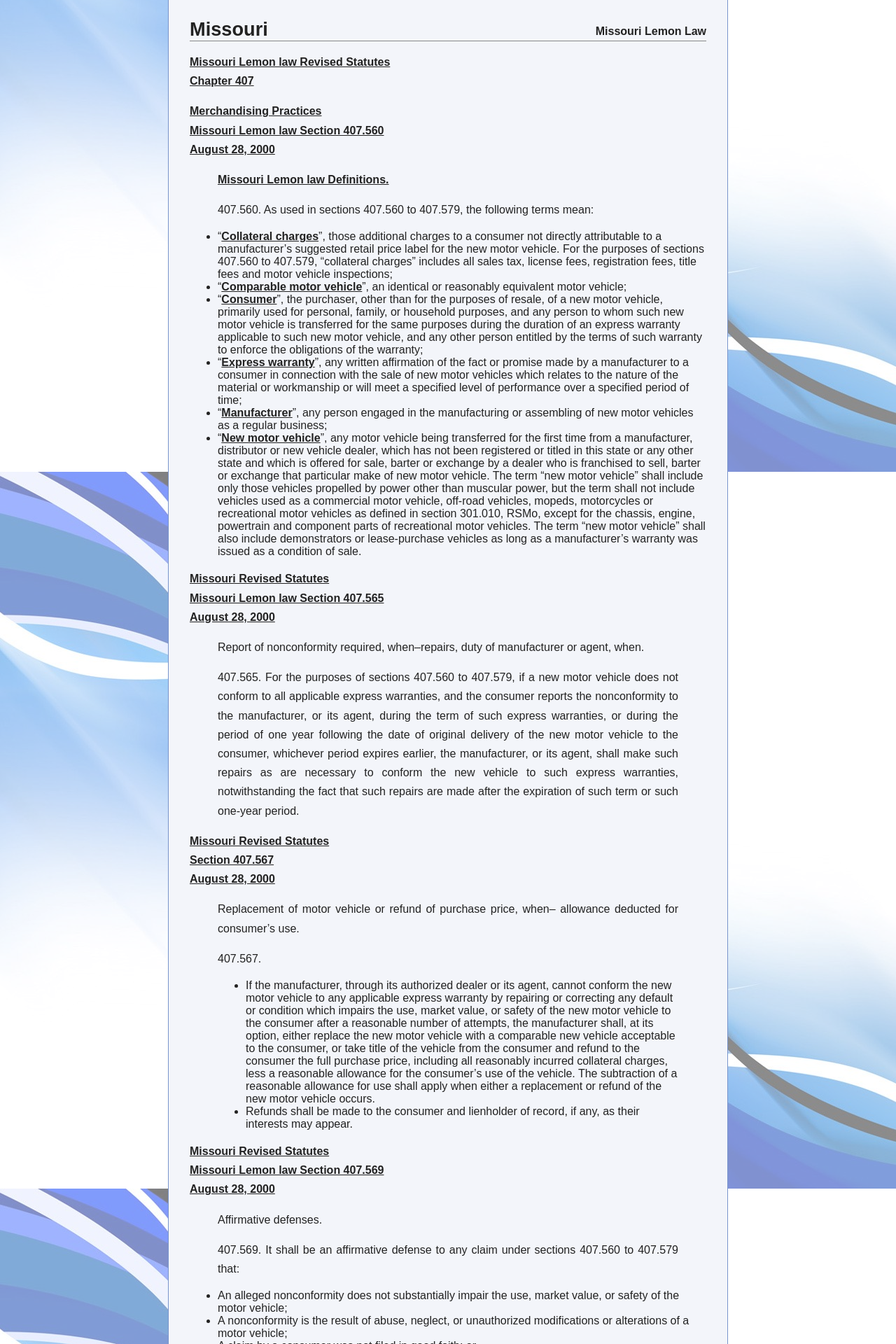
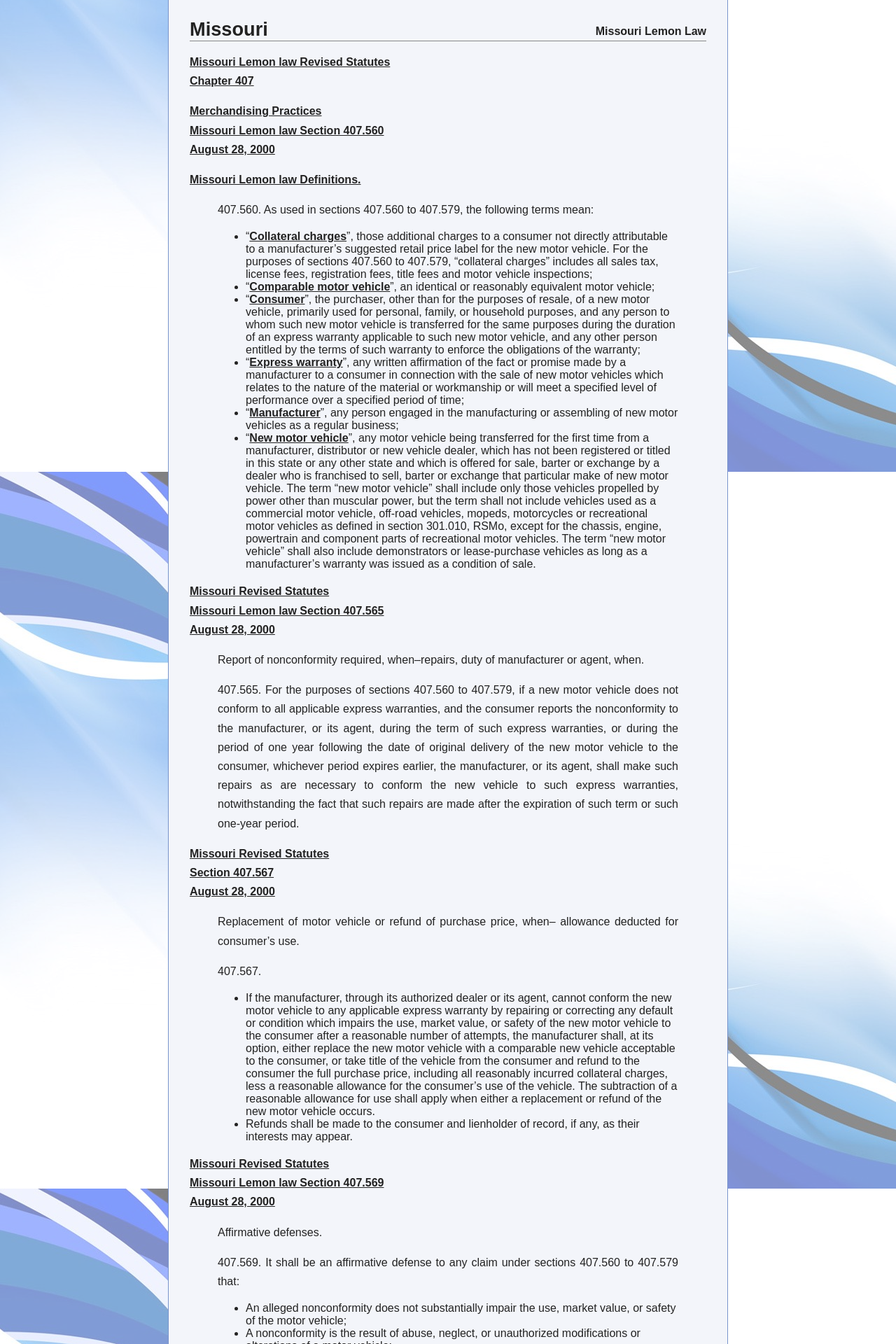
Before and after one commit to lemonlawaz/lemonlawaz.github.io, a Jekyll site: the page built from lemonlaws/missouri.md, in a window 1280 px wide. Shown: the part 350-2270 px from the top of the page at 70% size. Built offline with Jekyll 4.4.1, drawn with Linux system fonts in a browser that asks for light colours; Markdown is read by kramdown in place of the engine named in the settings.

```diff
--- a/lemonlaws/missouri.md
+++ b/lemonlaws/missouri.md
@@ -12,16 +12,16 @@ seo: Missouri Lemon Law
 **Missouri Lemon law Section 407.560** <br>
 **August 28, 2000**
 
->**Missouri Lemon law Definitions.**
+**Missouri Lemon law Definitions.**
 
 >407.560. As used in sections 407.560 to 407.579, the following terms mean:
 
-  - "**Collateral charges**", those additional charges to a consumer not directly attributable to a manufacturer's suggested retail price label for the new motor vehicle. For the purposes of sections 407.560 to 407.579, "collateral charges" includes all sales tax, license fees, registration fees, title fees and motor vehicle inspections;
-  - "**Comparable motor vehicle**", an identical or reasonably equivalent motor vehicle;
-  - "**Consumer**", the purchaser, other than for the purposes of resale, of a new motor vehicle, primarily used for personal, family, or household purposes, and any person to whom such new motor vehicle is transferred for the same purposes during the duration of an express warranty applicable to such new motor vehicle, and any other person entitled by the terms of such warranty to enforce the obligations of the warranty;
-  - "**Express warranty**", any written affirmation of the fact or promise made by a manufacturer to a consumer in connection with the sale of new motor vehicles which relates to the nature of the material or workmanship or will meet a specified level of performance over a specified period of time;
-  - "**Manufacturer**", any person engaged in the manufacturing or assembling of new motor vehicles as a regular business;
-  - "**New motor vehicle**", any motor vehicle being transferred for the first time from a manufacturer, distributor or new vehicle dealer, which has not been registered or titled in this state or any other state and which is offered for sale, barter or exchange by a dealer who is franchised to sell, barter or exchange that particular make of new motor vehicle. The term "new motor vehicle" shall include only those vehicles propelled by power other than muscular power, but the term shall not include vehicles used as a commercial motor vehicle, off-road vehicles, mopeds, motorcycles or recreational motor vehicles as defined in section 301.010, RSMo, except for the chassis, engine, powertrain and component parts of recreational motor vehicles. The term "new motor vehicle" shall also include demonstrators or lease-purchase vehicles as long as a manufacturer's warranty was issued as a condition of sale.
+  >- "**Collateral charges**", those additional charges to a consumer not directly attributable to a manufacturer's suggested retail price label for the new motor vehicle. For the purposes of sections 407.560 to 407.579, "collateral charges" includes all sales tax, license fees, registration fees, title fees and motor vehicle inspections;
+  >- "**Comparable motor vehicle**", an identical or reasonably equivalent motor vehicle;
+  >- "**Consumer**", the purchaser, other than for the purposes of resale, of a new motor vehicle, primarily used for personal, family, or household purposes, and any person to whom such new motor vehicle is transferred for the same purposes during the duration of an express warranty applicable to such new motor vehicle, and any other person entitled by the terms of such warranty to enforce the obligations of the warranty;
+  >- "**Express warranty**", any written affirmation of the fact or promise made by a manufacturer to a consumer in connection with the sale of new motor vehicles which relates to the nature of the material or workmanship or will meet a specified level of performance over a specified period of time;
+  >- "**Manufacturer**", any person engaged in the manufacturing or assembling of new motor vehicles as a regular business;
+  >- "**New motor vehicle**", any motor vehicle being transferred for the first time from a manufacturer, distributor or new vehicle dealer, which has not been registered or titled in this state or any other state and which is offered for sale, barter or exchange by a dealer who is franchised to sell, barter or exchange that particular make of new motor vehicle. The term "new motor vehicle" shall include only those vehicles propelled by power other than muscular power, but the term shall not include vehicles used as a commercial motor vehicle, off-road vehicles, mopeds, motorcycles or recreational motor vehicles as defined in section 301.010, RSMo, except for the chassis, engine, powertrain and component parts of recreational motor vehicles. The term "new motor vehicle" shall also include demonstrators or lease-purchase vehicles as long as a manufacturer's warranty was issued as a condition of sale.
 
 **Missouri Revised Statutes** <br>
 **Missouri Lemon law Section 407.565** <br>
@@ -38,8 +38,8 @@ seo: Missouri Lemon Law
 >Replacement of motor vehicle or refund of purchase price, when-- allowance deducted for consumer's use.
 
 >407.567.
-  - If the manufacturer, through its authorized dealer or its agent, cannot conform the new motor vehicle to any applicable express warranty by repairing or correcting any default or condition which impairs the use, market value, or safety of the new motor vehicle to the consumer after a reasonable number of attempts, the manufacturer shall, at its option, either replace the new motor vehicle with a comparable new vehicle acceptable to the consumer, or take title of the vehicle from the consumer and refund to the consumer the full purchase price, including all reasonably incurred collateral charges, less a reasonable allowance for the consumer's use of the vehicle. The subtraction of a reasonable allowance for use shall apply when either a replacement or refund of the new motor vehicle occurs.
-  - Refunds shall be made to the consumer and lienholder of record, if any, as their interests may appear.
+  >- If the manufacturer, through its authorized dealer or its agent, cannot conform the new motor vehicle to any applicable express warranty by repairing or correcting any default or condition which impairs the use, market value, or safety of the new motor vehicle to the consumer after a reasonable number of attempts, the manufacturer shall, at its option, either replace the new motor vehicle with a comparable new vehicle acceptable to the consumer, or take title of the vehicle from the consumer and refund to the consumer the full purchase price, including all reasonably incurred collateral charges, less a reasonable allowance for the consumer's use of the vehicle. The subtraction of a reasonable allowance for use shall apply when either a replacement or refund of the new motor vehicle occurs.
+  >- Refunds shall be made to the consumer and lienholder of record, if any, as their interests may appear.
 
 **Missouri Revised Statutes** <br>
 **Missouri Lemon law Section 407.569** <br>
@@ -49,10 +49,10 @@ seo: Missouri Lemon Law
 
 >407.569. It shall be an affirmative defense to any claim under sections 407.560 to 407.579 that:
 
-  - An alleged nonconformity does not substantially impair the use, market value, or safety of the motor vehicle;
-  - A nonconformity is the result of abuse, neglect, or unauthorized modifications or alterations of a motor vehicle;
-  - A claim by a consumer was not filed in good faith; or
-  - Any other affirmative defense allowed by law.
+  >- An alleged nonconformity does not substantially impair the use, market value, or safety of the motor vehicle;
+  >- A nonconformity is the result of abuse, neglect, or unauthorized modifications or alterations of a motor vehicle;
+  >- A claim by a consumer was not filed in good faith; or
+  >- Any other affirmative defense allowed by law.
 
 **Missouri Revised Statutes** <br>
 **Missouri Lemon law Section 407.571** <br>
@@ -62,8 +62,8 @@ seo: Missouri Lemon Law
 
 >407.571. It shall be presumed that a reasonable number of attempts have been undertaken to conform a new motor vehicle to the applicable express warranties if within the terms, conditions, or limitations of the express warranty, or during the period of one year following the date of original delivery of the new motor vehicle to a consumer, whichever expires earlier, either:
 
-  - The same nonconformity has been subject to repair four or more times by the manufacturer, or its agents, and such nonconformity continues to exist; or
-  - The new vehicle is out of service by reason of repair of the nonconformity by the manufacturer, through its authorized dealer or its agents, for a cumulative total of thirty or more working days, exclusive of down time for routine maintenance as prescribed by the manufacturer, since delivery of the new vehicle to the consumer. The thirty-day period may be extended by a period of time during which repair services are not available to the consumer because of conditions beyond the control of the manufacturer or its agents.
+  >- The same nonconformity has been subject to repair four or more times by the manufacturer, or its agents, and such nonconformity continues to exist; or
+  >- The new vehicle is out of service by reason of repair of the nonconformity by the manufacturer, through its authorized dealer or its agents, for a cumulative total of thirty or more working days, exclusive of down time for routine maintenance as prescribed by the manufacturer, since delivery of the new vehicle to the consumer. The thirty-day period may be extended by a period of time during which repair services are not available to the consumer because of conditions beyond the control of the manufacturer or its agents.
 
 **Missouri Revised Statutes** <br>
 **Missouri Lemon law Section 407.573** <br>
@@ -73,9 +73,9 @@ seo: Missouri Lemon Law
 
 >407.573.
 
-  - The terms, conditions, or limitations of the express warranty, or* the period of one year following the date of original delivery of the new motor vehicle to a consumer, whichever expires earlier, may be extended if the new motor vehicle warranty problem has been reported but has not been repaired by the manufacturer, or its agent, by the expiration of the applicable time period.
-  - The manufacturer shall provide information for consumer complaint remedies with each new motor vehicle. It shall be the responsibility of the consumer, or his representative, prior to availing himself of the provisions of sections 407.560 to 407.579, to give written notification to the manufacturer of the need for the repair of the nonconformity, in order to allow the manufacturer an opportunity to cure the alleged defect. The manufacturer shall immediately notify the consumer of a reasonably accessible repair facility of a franchised new vehicle dealer to conform the new vehicle to the express warranty. After delivery of the new vehicle to an authorized repair facility by the consumer, the manufacturer shall have ten calendar days to conform the new motor vehicle to the express warranty. Upon notification from the consumer that the new vehicle has not been conformed to the express warranty, the manufacturer shall inform the consumer if an informal dispute settlement procedure has been established by the manufacturer in accordance with section 407.575. However, if prior notice by the manufacturer of an informal dispute settlement procedure has been given, no further notice is required.
-  - Any action brought under sections 407.560 to 407.579 shall be commenced within six months following expiration of the terms, conditions, or limitations of the express warranty, or within eighteen months following the date of original delivery of the new motor vehicle to a consumer, whichever is earlier, or, in the event that a consumer resorts to an informal dispute settlement procedure as provided in sections 407.560 to 407.579, within ninety days following the final action of any panel established pursuant to such procedure.
+  >- The terms, conditions, or limitations of the express warranty, or* the period of one year following the date of original delivery of the new motor vehicle to a consumer, whichever expires earlier, may be extended if the new motor vehicle warranty problem has been reported but has not been repaired by the manufacturer, or its agent, by the expiration of the applicable time period.
+  >- The manufacturer shall provide information for consumer complaint remedies with each new motor vehicle. It shall be the responsibility of the consumer, or his representative, prior to availing himself of the provisions of sections 407.560 to 407.579, to give written notification to the manufacturer of the need for the repair of the nonconformity, in order to allow the manufacturer an opportunity to cure the alleged defect. The manufacturer shall immediately notify the consumer of a reasonably accessible repair facility of a franchised new vehicle dealer to conform the new vehicle to the express warranty. After delivery of the new vehicle to an authorized repair facility by the consumer, the manufacturer shall have ten calendar days to conform the new motor vehicle to the express warranty. Upon notification from the consumer that the new vehicle has not been conformed to the express warranty, the manufacturer shall inform the consumer if an informal dispute settlement procedure has been established by the manufacturer in accordance with section 407.575. However, if prior notice by the manufacturer of an informal dispute settlement procedure has been given, no further notice is required.
+  >- Any action brought under sections 407.560 to 407.579 shall be commenced within six months following expiration of the terms, conditions, or limitations of the express warranty, or within eighteen months following the date of original delivery of the new motor vehicle to a consumer, whichever is earlier, or, in the event that a consumer resorts to an informal dispute settlement procedure as provided in sections 407.560 to 407.579, within ninety days following the final action of any panel established pursuant to such procedure.
 
 **Missouri Revised Statutes** <br>
 **Missouri Lemon law Section 407.575** <br>
@@ -93,8 +93,8 @@ seo: Missouri Lemon Law
 
 >407.577.
 
-  - If a consumer undertakes a court action after complying with the provisions of sections 407.560 to 407.579 and finally prevails in that action, he shall be allowed by the court to recover as part of the judgment a sum equal to the aggregate amount of costs and expenses, including attorney's fees based on actual time expended, determined by the court to have been reasonably incurred by the plaintiff for or in connection with the commencement and prosecution of such action.
-  - If any claim by a consumer under sections 407.560 to 407.579 is found by a court to have been filed in bad faith, or solely for the purpose of harassment, or in the absence of a substantial justifiable issue of either law or fact raised by the consumer, or for which the final recovery is not at least ten percent greater than any settlement offer made by the manufacturer prior to the commencement of the court action, then the consumer shall be liable for all costs and reasonable attorney's fees incurred by the manufacturer, or its agent, as a direct result of the bad faith claim.
+  >- If a consumer undertakes a court action after complying with the provisions of sections 407.560 to 407.579 and finally prevails in that action, he shall be allowed by the court to recover as part of the judgment a sum equal to the aggregate amount of costs and expenses, including attorney's fees based on actual time expended, determined by the court to have been reasonably incurred by the plaintiff for or in connection with the commencement and prosecution of such action.
+  >- If any claim by a consumer under sections 407.560 to 407.579 is found by a court to have been filed in bad faith, or solely for the purpose of harassment, or in the absence of a substantial justifiable issue of either law or fact raised by the consumer, or for which the final recovery is not at least ten percent greater than any settlement offer made by the manufacturer prior to the commencement of the court action, then the consumer shall be liable for all costs and reasonable attorney's fees incurred by the manufacturer, or its agent, as a direct result of the bad faith claim.
 
 **Missouri Revised Statutes** <br>
 **Missouri Lemon law Section 407.579** <br>
@@ -104,5 +104,5 @@ seo: Missouri Lemon Law
 
 >407.579.
 
-  - Except as provided in subdivision (1) of section 407.560, nothing in sections 407.560 to 407.579 shall in any way limit the rights or remedies which are otherwise available to a consumer at law or in equity.
-  - Sections 407.560 to 407.579 shall apply to any new motor vehicle sold after January 1, 1985
+  >- Except as provided in subdivision (1) of section 407.560, nothing in sections 407.560 to 407.579 shall in any way limit the rights or remedies which are otherwise available to a consumer at law or in equity.
+  >- Sections 407.560 to 407.579 shall apply to any new motor vehicle sold after January 1, 1985
```
